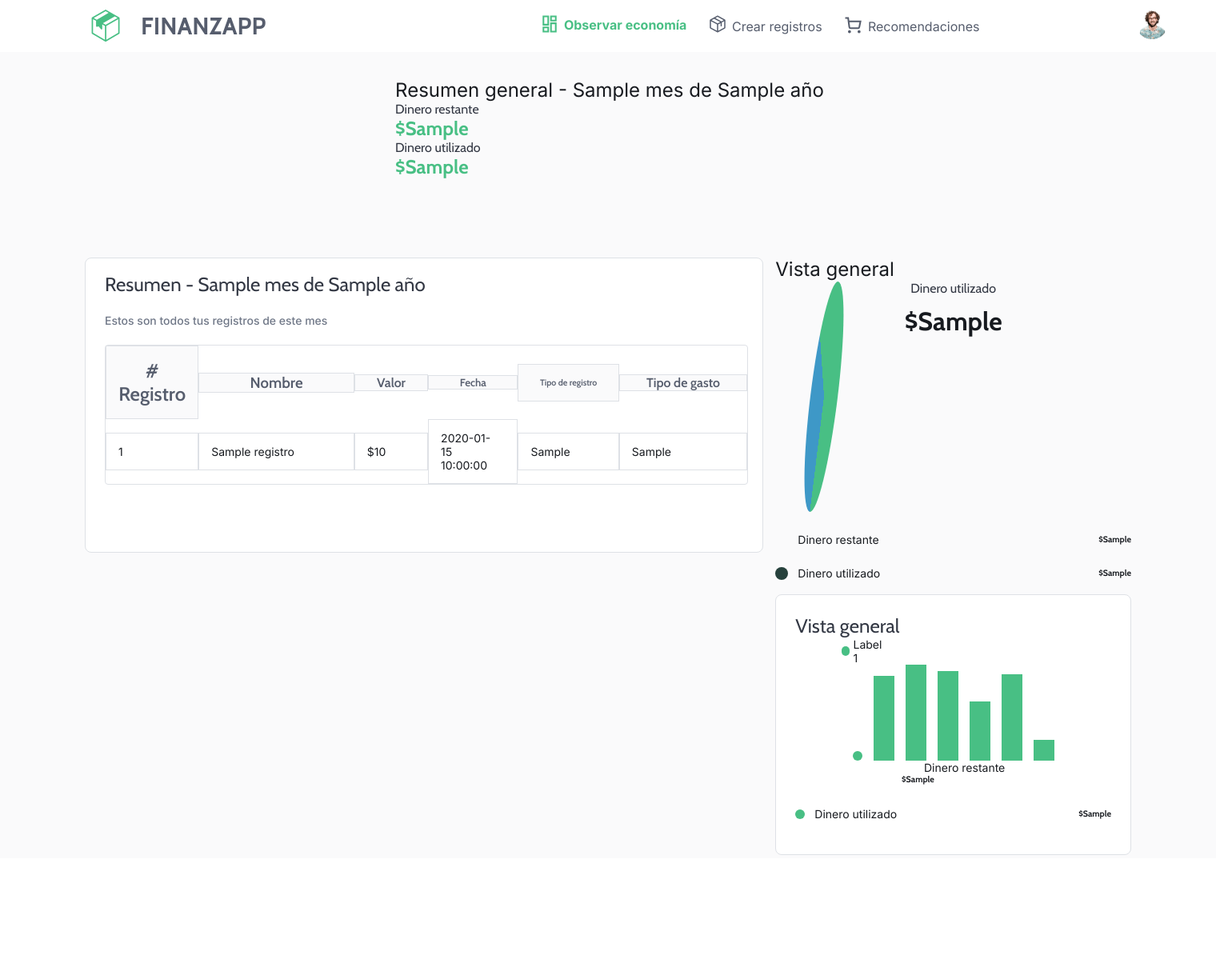
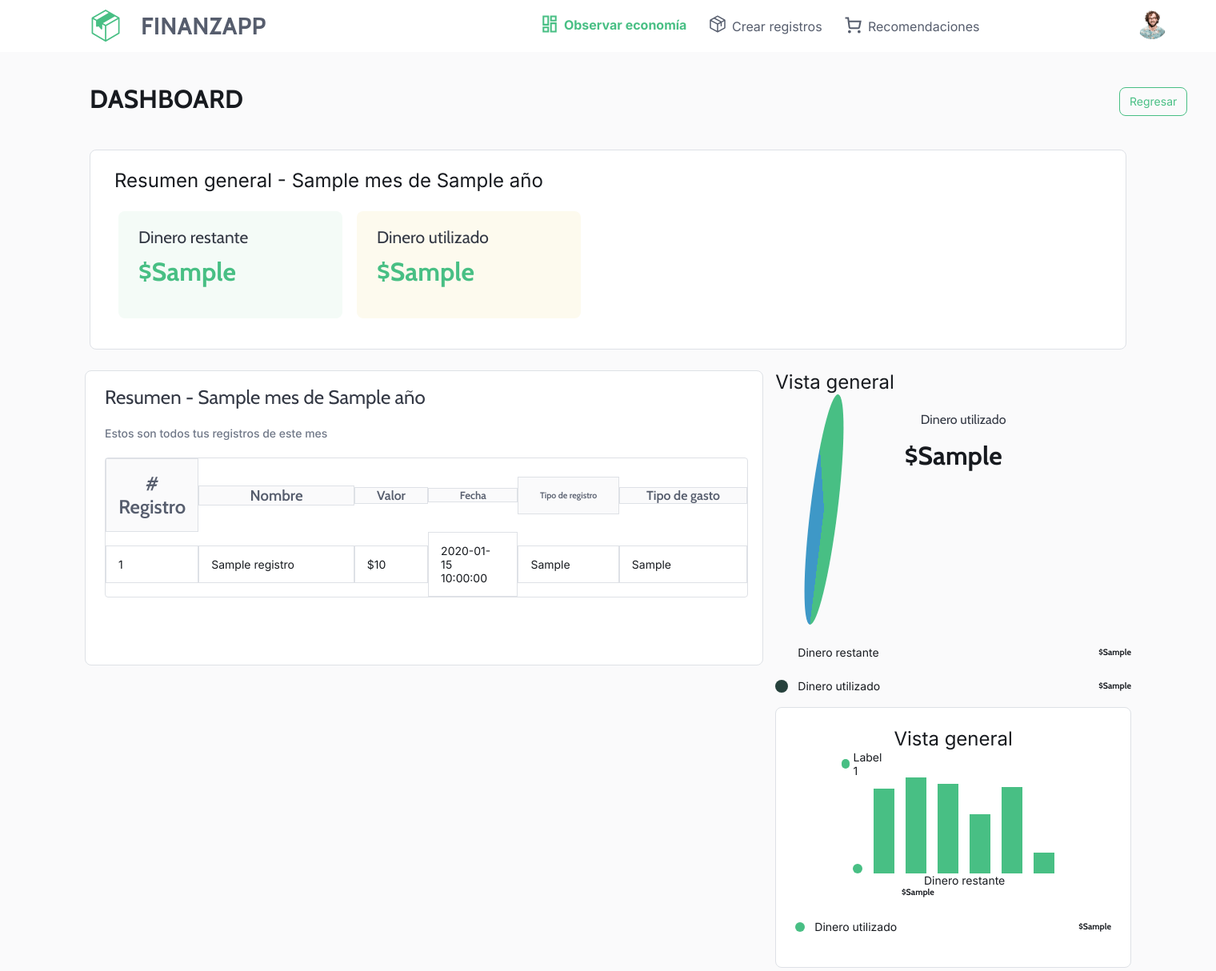
Before and after one commit to DaYascaribay/FINANZAPP, a Flask app: template templates/ResumenMensual.html in a window 1520 px wide. Shown: the whole page at 80% size. Before the commit the page ends 1069 px from the top, so only its background shows below. Run offline with Flask 3, Linux system fonts and the light colour scheme; the template is opened without the code that fills it: most values are stand-ins (such as "Sample title", 1, 10 or a date in 2020).

Commit message:
Se modifico la primera parte de resumen mensual

```diff
--- a/static/css/ObservarGastos.css
+++ b/static/css/ObservarGastos.css
@@ -192,7 +192,7 @@ body{
     line-height: 48px;
     font-weight: 700;
     color: #171A1FFF;
-    margin-top: 25px;
+    margin-top: 100px;
 }
 
 .stackresumen {
--- a/static/css/ResumenMensual.css
+++ b/static/css/ResumenMensual.css
@@ -152,7 +152,7 @@
     padding: var(--space-5xl) var(--space-11xl) var(--space-5x1) var(--space-4x1);
     border: 0.5px solid var(--gray_300);
     @media only screen and (max-width: 550px) {
-      padding-right: 20px;
+        padding-right: 20px;
     }
 }
 
@@ -162,13 +162,23 @@
     border: 0.5px solid var(--gray_300);
 }
 
-.price-10 {
-    background-color: var(--white_a700);
-    padding: 14px var(--space-10x1) 14px var(--space-4x1);
-    border: 0.5px solid var(--gray_300);
-    @media only screen and (max-width: 550px) {
-      padding-right: 20px;
-    }
+.pricetext {
+    font-weight: bold;
+    margin-top: 10px;
+    margin-left: 25px;
+    font-size: 32px;
+}
+
+.finanzapp{
+    top: 24px;
+    left: 24px;
+    font-family: Inter; /* Body */
+    font-size: 21px;
+    line-height: 26px;
+    font-weight: 400;
+    color: #323743FF;
+    margin-top: 20px;
+    margin-left: 25px;
 }
 
 .frame_eleven {
@@ -176,7 +186,7 @@
     padding: 14px var(--space-7x1) 14px var(--space-4x1);
     border: 0.5px solid var(--gray_300);
     @media only screen and (max-width: 550px) {
-      padding-right: 20px;
+        padding-right: 20px;
     }
 }
 
@@ -185,7 +195,7 @@
     padding: 14px var(--space-11xl) 14px var(--space-4x1);
     border: 0.5px solid var(--gray_300);
     @media only screen and (max-width: 550px) {
-      padding-right: 20px;
+        padding-right: 20px;
     }
 }
 
@@ -206,7 +216,7 @@
     display: flex;
     flex-direction: column;
     @media only screen and (max-width: 1050px) {
-      padding: 20px;
+        padding: 20px;
     }
 
     @media only screen and (max-width: 550px) {
@@ -219,27 +229,60 @@
     justify-content: space-between;
     align-items: center;
     gap: 20px;
+    margin-top: 100px;
 }
 
-.dashboard-1 {
-    margin-left: 6px;
-    text-transform: uppercase;
+.dashboard {
+    top: 104px;
+    left: 72px;
+    font-family: Cabin; /* Heading */
+    font-size: 32px;
+    line-height: 48px;
+    font-weight: 700;
+    color: #171A1FFF;
 }
 
 .regresar {
-    min-width: 82px;
+    top: 110px;
+    left: 1289px;
+    height: 36px;
+    padding: 0 12px;
+    display: flex;
+    align-items: center;
+    justify-content: center;
+    font-family: Inter;
+    font-size: 14px;
+    line-height: 22px;
+    font-weight: 400;
+    color: #48BF84FF; /* primary-500 */
+    background: #00000000; /* transparent */
+    opacity: 1;
+    border-radius: 8px; /* border-xl */
+    border-width: 1px;
+    border-color: #48BF84FF; /* primary-500 */
+    border-style: solid;
+    cursor: pointer;
+    position: absolute;
+    margin-top: -1px;
+    margin-left: 110px;
+}
+
+.regresar:hover{
+    color: #2F865AFF; /* primary-650 */
+    background: #00000000; /* transparent */
 }
 
 .stackresumengen {
-    height: 198px;
-    margin-left: 38px;
-    margin-right: 34px;
-    position: relative;
-    @media only screen and (max-width: 1050px) {
-        height: auto;
-        margin-left: 0px;
-        margin-right: 0px;
-    }
+    top: 182px;
+    left: 72px;
+    width: 1296px;
+    height: 250px;
+    background: #FFFFFFFF; /* white */
+    border-radius: 8px; /* border-xl */
+    border-width: 1px;
+    border-color: #DEE1E6FF; /* neutral-300 */
+    border-style: solid;
+    margin-top: -15px;
 }
 
 .row_twentyeight {
@@ -380,10 +423,42 @@
     align-items: center;
 }
 
-.vista_general-2 {
-    color: var(--blue_gray_900_02) !important;
-    font-family: Cabin !important;
-    align-self: start;
+.vista_general {
+    top: 24px;
+    left: 32px;
+    font-family: Cabin; /* Heading */
+    font-size: 24px;
+    line-height: 36px;
+    font-weight: 400;
+    color: #323743FF; /* neutral-700 */
+    margin-top: 20px;
+    margin-left: 30px;
+}
+
+.container-g{
+    display: flex;
+    gap: var(--space-6x1); /* Espacio entre los contenedores */
+    position: absolute;
+    margin-top: 20px;
+    margin-left: 35px;
+}
+
+.container-10{
+    top: 84px;
+    left: 32px;
+    width: 280px;
+    height: 134px;
+    background: #F4FBF7FF; /* primary-100 */
+    border-radius: 8px; /* border-xl */
+}
+
+.container-11{
+    top: 84px;
+    left: 336px;
+    width: 280px;
+    height: 134px;
+    background: #FDFAEEFF;
+    border-radius: 8px; /* border-xl */
 }
 
 .columbar {
--- a/templates/ObservarGastos.html
+++ b/templates/ObservarGastos.html
@@ -65,7 +65,7 @@
         <div class="column_three container-xs">
             <div class="column_two">
                 <div class="columndashboard">
-                    <h1 class="dashboard ui heading size-heading2x">Dashboard</h1>
+                    <h1 class="dashboard">Dashboard</h1>
                     <div class="stackresumen">
                         <div class="rowresumen-1">
                             <p class="vistageneral ui text size-textxl">Resumen financiero</p>
--- a/templates/ResumenMensual.html
+++ b/templates/ResumenMensual.html
@@ -66,9 +66,9 @@
             <div class="columnaceptotr">
                 <div class="columndashboard-1 container-xs">
                     <div class="rowdashboard">
-                        <h1 class="dashboard-1 ui heading size-heading2x1">Dashboard</h1>
+                        <h1 class="dashboard">Dashboard</h1>
                         <a href="/app/observar_gastos">
-                            <button class="regresar ui button size-sm outline round undefined undefined undefined undefined_border">
+                            <button class="regresar">
                                 Regresar
                             </button>
                         </a>
@@ -77,11 +77,11 @@
                         <p class="vista_general ui text size-textxl">Resumen general - {{mes}} de {{año}}</p>
                         <div class="container-g">
                             <div class="container-10">
-                                <p class="finanzapp ui text size-textmd">Dinero restante</p>
+                                <p class="finanzapp">Dinero restante</p>
                                 <h2 class="pricetext ui heading size-heading2x1">${{get_dinero_restante}}</h2>
                             </div>
-                            <div class="container-10">
-                                <p class="finanzapp ui text size-textmd">Dinero utilizado</p>
+                            <div class="container-11">
+                                <p class="finanzapp">Dinero utilizado</p>
                                 <h2 class="pricetext ui heading size-heading2x1">${{get_dinero_utilizado}}</h2>
                             </div>
                         </div>
@@ -171,7 +171,7 @@
                     </div>
                     <div class="columnvista">
                         <div class="container-16">
-                            <p class="vista_general ui text size-textxl">Vista general</p>
+                            <p class="vista_general1 ui text size-textxl">Vista general</p>
                             <div class="columnpie_one-1">
                                 <div class="stackpie_one-1">
                                     <div class="column_one-3">
```
